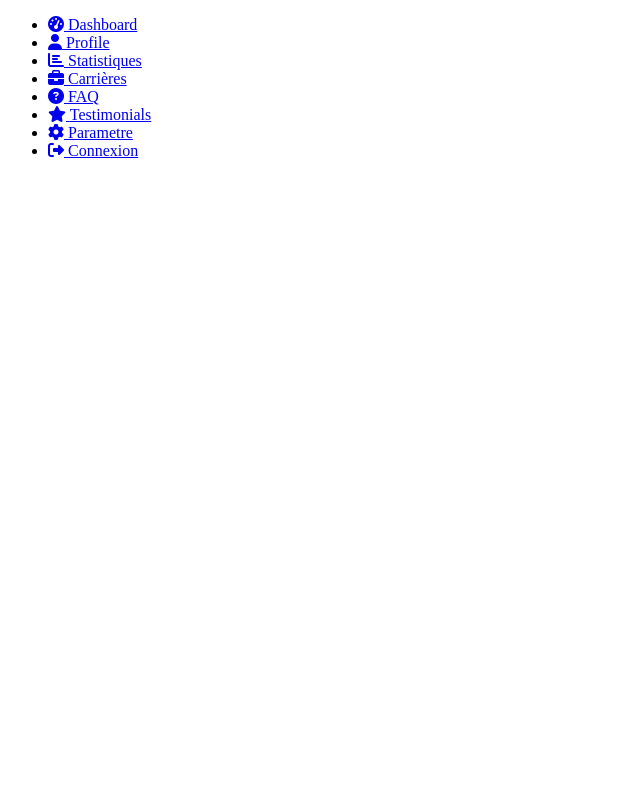
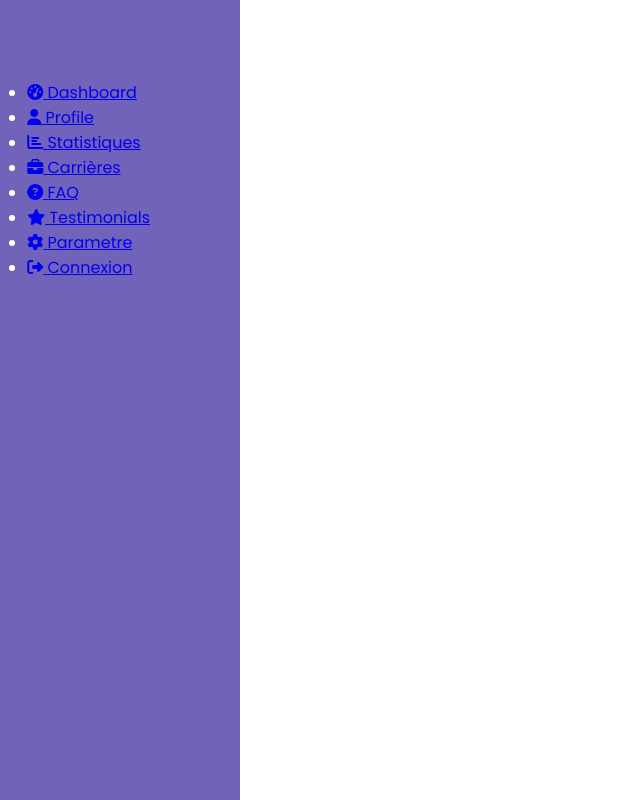
Before and after one commit to Junior98-dev/Dashboard, a plain HTML site: page index.html in a window 1280 px wide. Shown: the whole page, without its empty margins (0-640 px from the left). Drawn offline with Linux system fonts and the light colour scheme.

Commit message:
style *,body,sidebar,logo

```diff
--- a/index.html
+++ b/index.html
@@ -4,6 +4,7 @@
     <meta charset="UTF-8">
     <meta name="viewport" content="width=device-width, initial-scale=1.0">
     <title>Document</title>
+    <link rel="stylesheet" href="style.css">
     <link rel="stylesheet" href="https://cdnjs.cloudflare.com/ajax/libs/font-awesome/6.4.0/css/all.min.css" />
 </head>
 <body>
--- a/style.css
+++ b/style.css
@@ -0,0 +1,36 @@
+@import url('https://fonts.googleapis.com/css2?family=Poppins&display=swap');
+
+*{
+    margin: 0;
+    padding: 0;
+    border: none;
+    box-sizing: border-box;
+    font-family: 'Poppins', sans-serif;
+}
+
+body{
+    display: flex;
+}
+
+.sidebar{
+    position: sticky;
+    top: 0;
+    left: 0;
+    bottom: 0;
+    width: 240px;
+    height: 100vh;
+    padding: 0 1.7rem;
+    color: #fff;
+    overflow: hidden;
+    transition: all 0.5s linear;
+    background: rgba(113, 99, 186, 255);
+}
+
+.logo{
+    height: 80px;
+    padding: 16px;
+}
+
+.menu{
+
+}
```
